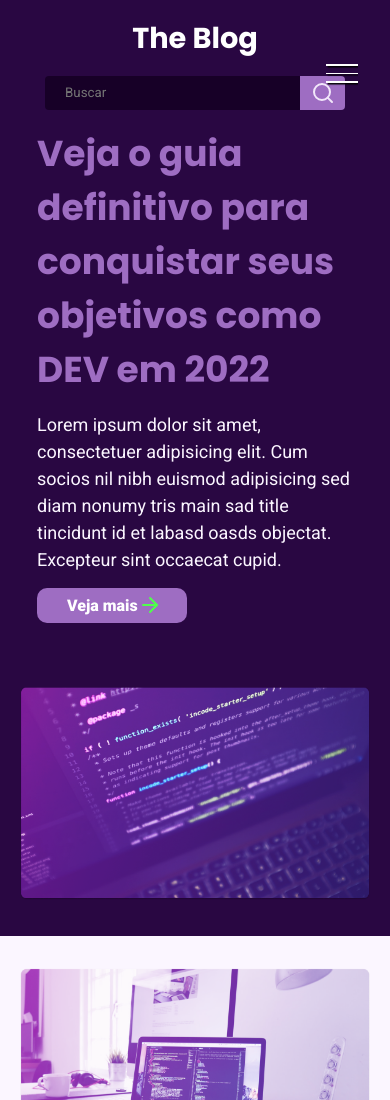
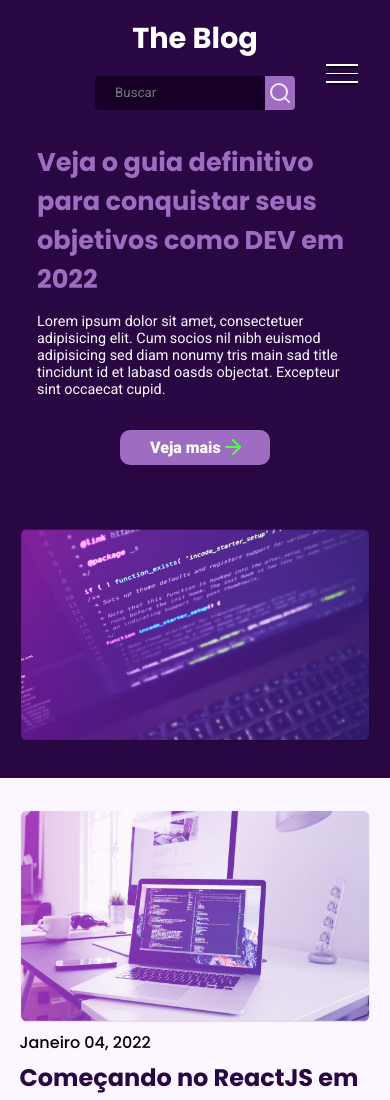
Before and after one commit to jguilhermesl/project-rocketblog, a plain HTML site: page index.html in a window 390 px wide. Shown: the top 1100 px of the page. Drawn offline with Linux system fonts and the light colour scheme.

Commit message:
fixed responsiveness

```diff
--- a/style.css
+++ b/style.css
@@ -146,16 +146,14 @@ header ul  li:active {
 .main-home h2 {
     font-family: var(--poppins);
     font-weight: 700;
-    font-size: 36px;
-    line-height: 54px;
+    font-size: 210%;
     color: var(--button-bg)
 }
 
 .main-home p {
     font-family: var(--roboto);
     font-weight: 400;
-    font-size: 18px;
-    line-height: 27px;
+    font-size: 110%;
     color: var(--light-purple);
     margin-top: 0.9rem;
 }
@@ -306,7 +304,7 @@ header ul  li:active {
     }
 }
 
-@media only screen and (max-width: 500px) {
+@media only screen and (max-width: 680px) {
     img {
         max-width: 350px;
     }
@@ -314,4 +312,28 @@ header ul  li:active {
     .box-post {
        text-align: center;
     }
+
+    .main-home h2 {
+        font-size: 2rem;
+    }
+
+    .main-home button {
+        margin: 2rem auto 0 auto;
+    }
 }
+
+@media only screen and (max-width: 430px) {
+    .main-home h2 {
+        font-size: 1.6rem;
+        margin-top: 1rem;
+    }
+
+    .main-home p {
+        font-size: 0.9rem;
+    }
+
+    .search {
+        width: 200px;
+        margin-top: 1rem;
+    }
+}
```
Also changed, not shown: 1 other file.
